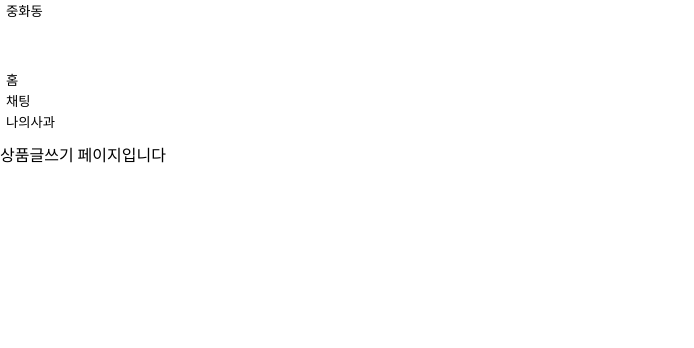
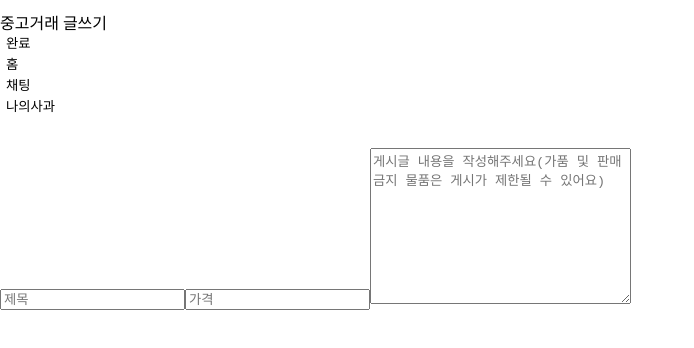
Before and after one commit to JangHyunjeong/applemarket, a Vue app: page /write in a window 1280 px wide. Shown: the top 348 px of the page, without its empty margins (0-694 px from the left). Built offline with nearby package versions, Linux system fonts and the light colour scheme; some icons are missing.

Commit message:
ProductView 마크업

```diff
--- a/src/components/GlobalHeader.vue
+++ b/src/components/GlobalHeader.vue
@@ -32,6 +32,30 @@
         <button aria-label="메뉴 더보기">
           <i class="xi-ellipsis-v" aria-hidden="true"></i>
         </button>
+      </li>
+    </ul>
+  </header>
+
+  <header class="global-header" v-else-if="$route.path == '/write'">
+    <h1 class="visually-hidden">애플마켓</h1>
+    <ul class="left-menu">
+      <li>
+        <button
+          @click="$router.go(-1)"
+          arial-lable="뒤로가기"
+          class="button-back"
+        >
+          <i class="xi-angle-left"></i>
+        </button>
+      </li>
+      <li>
+        <h1 class="title">중고거래 글쓰기</h1>
+      </li>
+    </ul>
+
+    <ul class="right-menu">
+      <li>
+        <button class="button-submit" aria-label="글쓰기 작성완료">완료</button>
       </li>
     </ul>
   </header>
--- a/src/views/ProductWrite.vue
+++ b/src/views/ProductWrite.vue
@@ -1,5 +1,28 @@
 <template>
-  <div>상품글쓰기 페이지입니다</div>
+  <form action="">
+    <div class="attach-picture">
+      <ul>
+        <li>
+          <button aria-label="사진 첨부하기" type="button">
+            <i class="xi-camera"></i>
+          </button>
+        </li>
+        <li></li>
+      </ul>
+    </div>
+
+    <div class="input-group">
+      <input class="" type="text" placeholder="제목" />
+      <input type="number" placeholder="가격" />
+      <textarea
+        name=""
+        id=""
+        cols="30"
+        rows="10"
+        placeholder="게시글 내용을 작성해주세요(가품 및 판매 금지 물품은 게시가 제한될 수 있어요)"
+      ></textarea>
+    </div>
+  </form>
 </template>
 
 <script>
```
